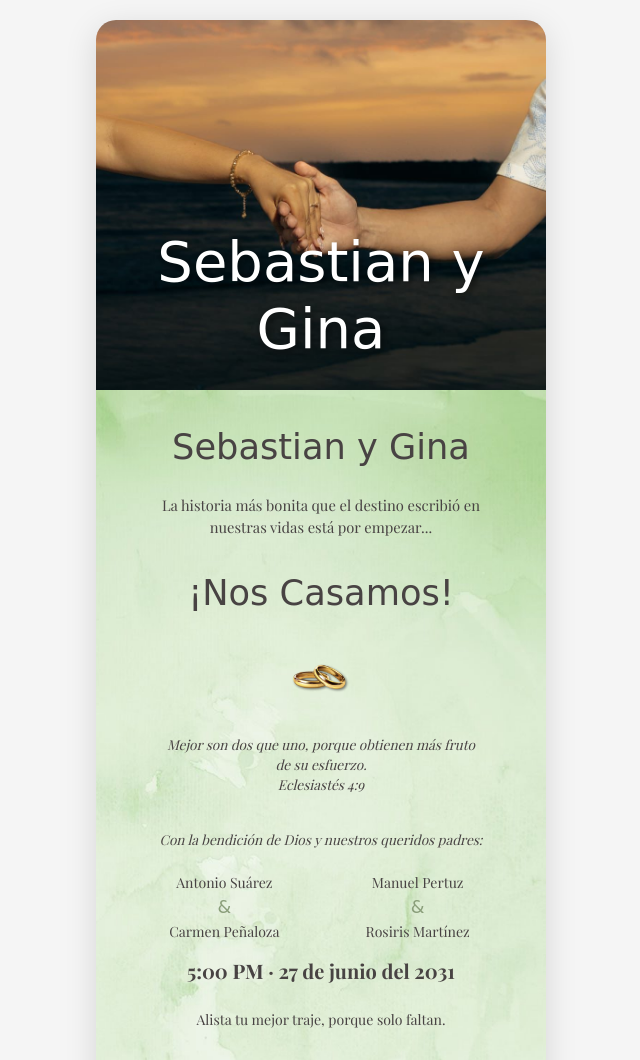
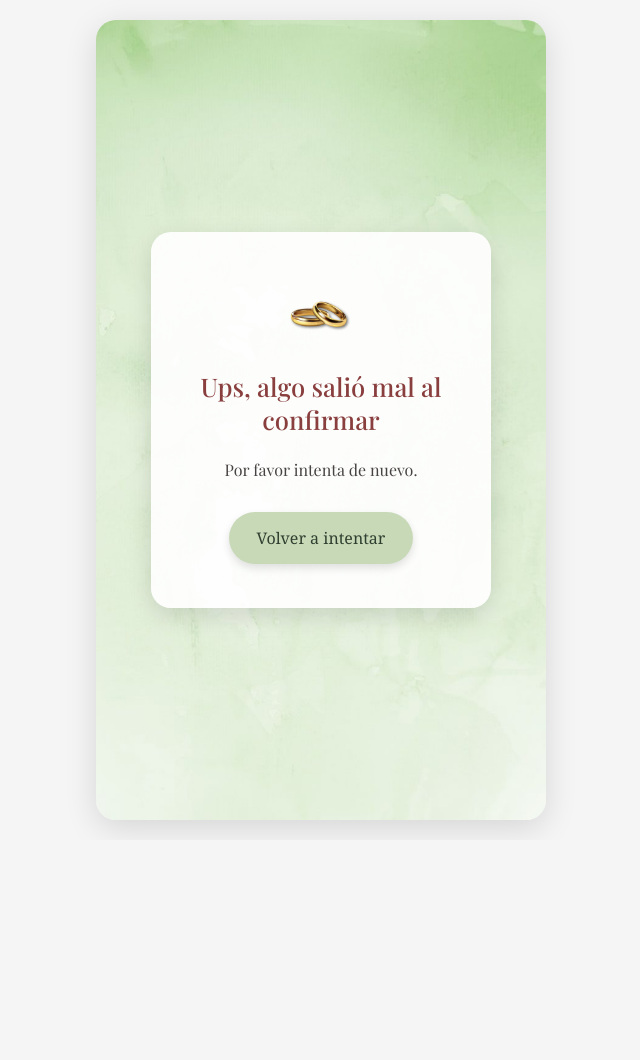
Before and after one commit to SebasSuarez22/wedding-card, a PHP site: page /index.php?error=2 in a window 1280 px wide. Shown: the top 1060 px of the page, without its empty margins (319-959 px from the left). After the commit the page ends 832 px from the top, so only its background shows below. Run offline with PHP 8.4, Linux system fonts and the light colour scheme.

Commit message:
Mostrar el resultado del RSVP en una tarjeta dedicada
Antes, al confirmar asistencia se revelaba toda la invitación
(fotos, ubicación, vestimenta, etc.) con el mensaje metido dentro
del formulario. Ahora, al dar clic en Confirmar, se oculta todo y
queda solo una tarjeta centrada con el resultado (éxito o error),
usando el mismo fondo acuarela que ya se usa en la portada.

De paso se corrige que #page1 no se ocultaba con d-none porque
dependía únicamente de la utilidad de Bootstrap (cargada desde un
CDN externo) en vez de tener su propia regla, a diferencia de
#page2-#page5.

Co-Authored-By: Claude Sonnet 5 <noreply@anthropic.com>
Claude-Session: https://claude.ai/code/session_01LtzqHKDA4Wkj4JawayzThm

```diff
--- a/app.js
+++ b/app.js
@@ -58,3 +58,14 @@ function verDetalles() {
         }, 100);
     }
 }
+
+// Tras confirmar el RSVP, ocultar toda la invitación y dejar solo la tarjeta de gracias
+function mostrarGracias() {
+    ['page1', 'page2', 'page3', 'page4', 'page5'].forEach((id) => {
+        const el = document.getElementById(id);
+        if (el) el.classList.add('d-none');
+    });
+
+    const gracias = document.getElementById('gracias');
+    if (gracias) gracias.classList.remove('d-none');
+}
--- a/index.php
+++ b/index.php
@@ -155,12 +155,6 @@ if (isset($_GET['success'])) {
         <section id="page5" class="d-none">
             <h3>Confirma tu asistencia</h3>
 
-            <?php if ($rsvpMessage): ?>
-                <div class="rsvp-message rsvp-<?= htmlspecialchars($rsvpType) ?>">
-                    <?= htmlspecialchars($rsvpMessage) ?>
-                </div>
-            <?php endif; ?>
-
             <form method="POST" action="confirmar.php">
 
                 <div class="form-fields">
@@ -195,17 +189,28 @@ if (isset($_GET['success'])) {
             </form>
         </section>
 
+        <!-- ===== GRACIAS: RESULTADO DEL RSVP ===== -->
+        <section id="gracias" class="d-none">
+            <div class="gracias-card">
+                <img src="./img/rings.png" alt="Anillos">
+                <?php if ($rsvpType === 'error'): ?>
+                    <h1 class="gracias-title gracias-error">Ups, algo salió mal al confirmar</h1>
+                    <p>Por favor intenta de nuevo.</p>
+                    <a href="index.php" class="wedding-button-secondary">Volver a intentar</a>
+                <?php else: ?>
+                    <h1 class="gracias-title gracias-success">¡Gracias por confirmar tu asistencia!</h1>
+                    <p>Nos vemos el 27 de junio del 2031</p>
+                <?php endif; ?>
+            </div>
+        </section>
+
     </div>
 
     <script src="https://cdn.jsdelivr.net/npm/bootstrap@5.3.3/dist/js/bootstrap.bundle.min.js"></script>
     <script src="app.js"></script>
     <?php if ($rsvpMessage): ?>
     <script>
-        verDetalles();
-        const page5 = document.getElementById('page5');
-        if (page5) {
-            setTimeout(() => page5.scrollIntoView({ behavior: 'smooth', block: 'start' }), 150);
-        }
+        mostrarGracias();
     </script>
     <?php endif; ?>
 </body>
--- a/stylesheet.css
+++ b/stylesheet.css
@@ -45,6 +45,10 @@ textarea {
     flex-direction: column;
     align-items: stretch;
     width: 100%;
+}
+
+#page1.d-none {
+    display: none !important;
 }
 
 /* Foto de manos */
@@ -610,24 +614,64 @@ textarea {
     cursor: pointer;
 }
 
-.rsvp-message {
-    width: 100%;
-    text-align: center;
-    padding: 12px 16px;
-    border-radius: 12px;
-    font-size: clamp(0.85rem, 3.5vw, 1rem);
+/* ========================================
+   GRACIAS — resultado del RSVP
+   ======================================== */
+#gracias {
+    min-height: 100vh;
+    background-image: url('./img/backg.jpg');
+    background-size: cover;
+    background-position: center;
+    background-color: #f5f5f5;
+    display: flex;
+    align-items: center;
+    justify-content: center;
+    padding: clamp(20px, 6vw, 40px);
 }
 
-.rsvp-message.rsvp-success {
-    background: #eaf1e6;
-    color: #4d6b3f;
-    border: 1px solid #8A9E7A;
+#gracias.d-none {
+    display: none !important;
 }
 
-.rsvp-message.rsvp-error {
-    background: #f8e6e6;
+.gracias-card {
+    width: 100%;
+    max-width: 340px;
+    background: rgba(255, 255, 255, 0.92);
+    border-radius: 20px;
+    box-shadow: 0 8px 24px rgba(0, 0, 0, 0.12);
+    padding: clamp(28px, 7vw, 44px) clamp(20px, 5vw, 32px);
+    display: flex;
+    flex-direction: column;
+    align-items: center;
+    gap: 14px;
+    text-align: center;
+}
+
+.gracias-card img {
+    width: clamp(56px, 14vw, 80px);
+    height: auto;
+}
+
+.gracias-title {
+    font-size: clamp(1.2rem, 5vw, 1.6rem);
+    line-height: 1.3;
+}
+
+.gracias-title.gracias-success {
+    color: #427246;
+}
+
+.gracias-title.gracias-error {
     color: #8a3f3f;
-    border: 1px solid #c98a8a;
+}
+
+.gracias-card p {
+    font-size: clamp(0.85rem, 3.5vw, 1rem);
+    color: #484343;
+}
+
+.gracias-card a.wedding-button-secondary {
+    text-decoration: none;
 }
 
 /* ========================================
```
